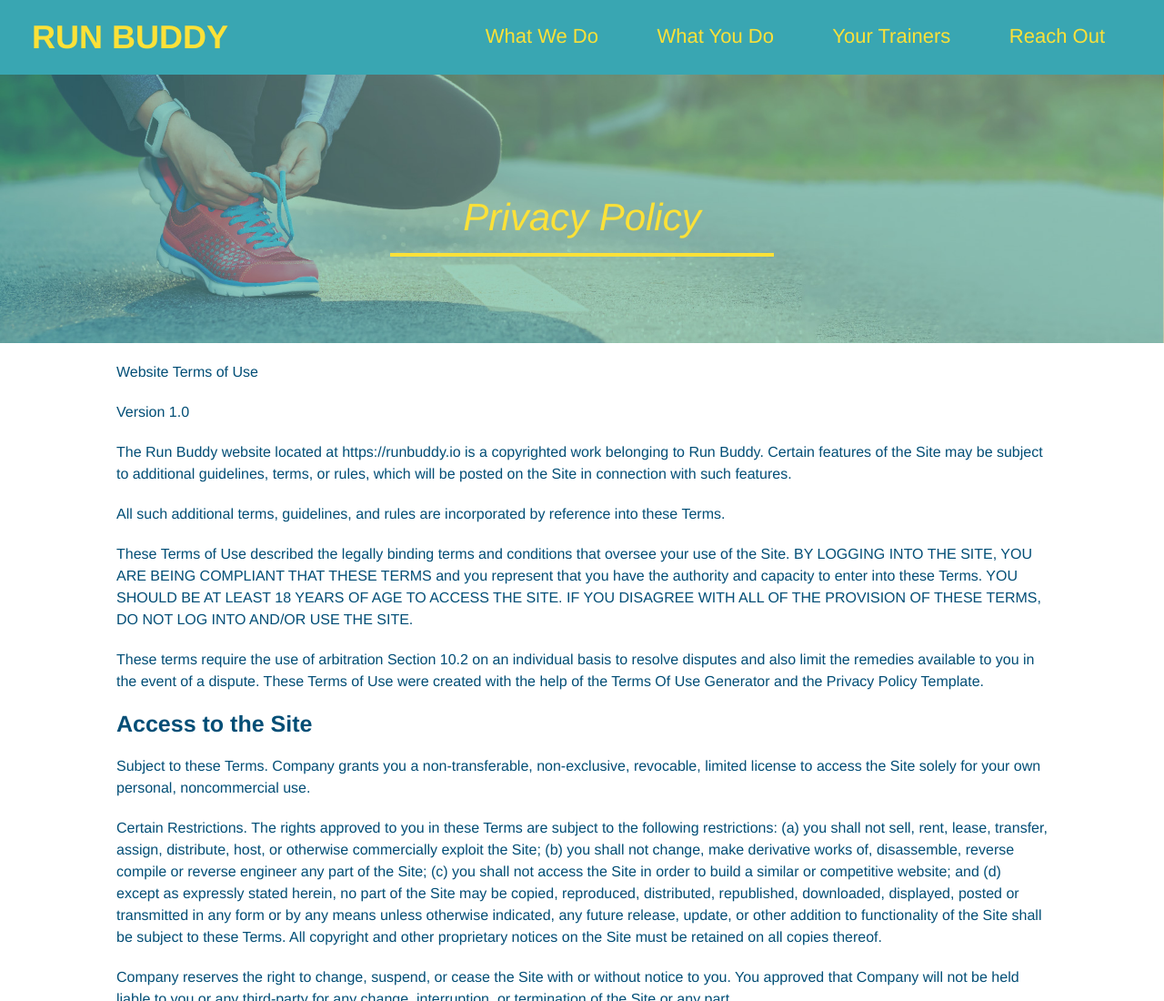
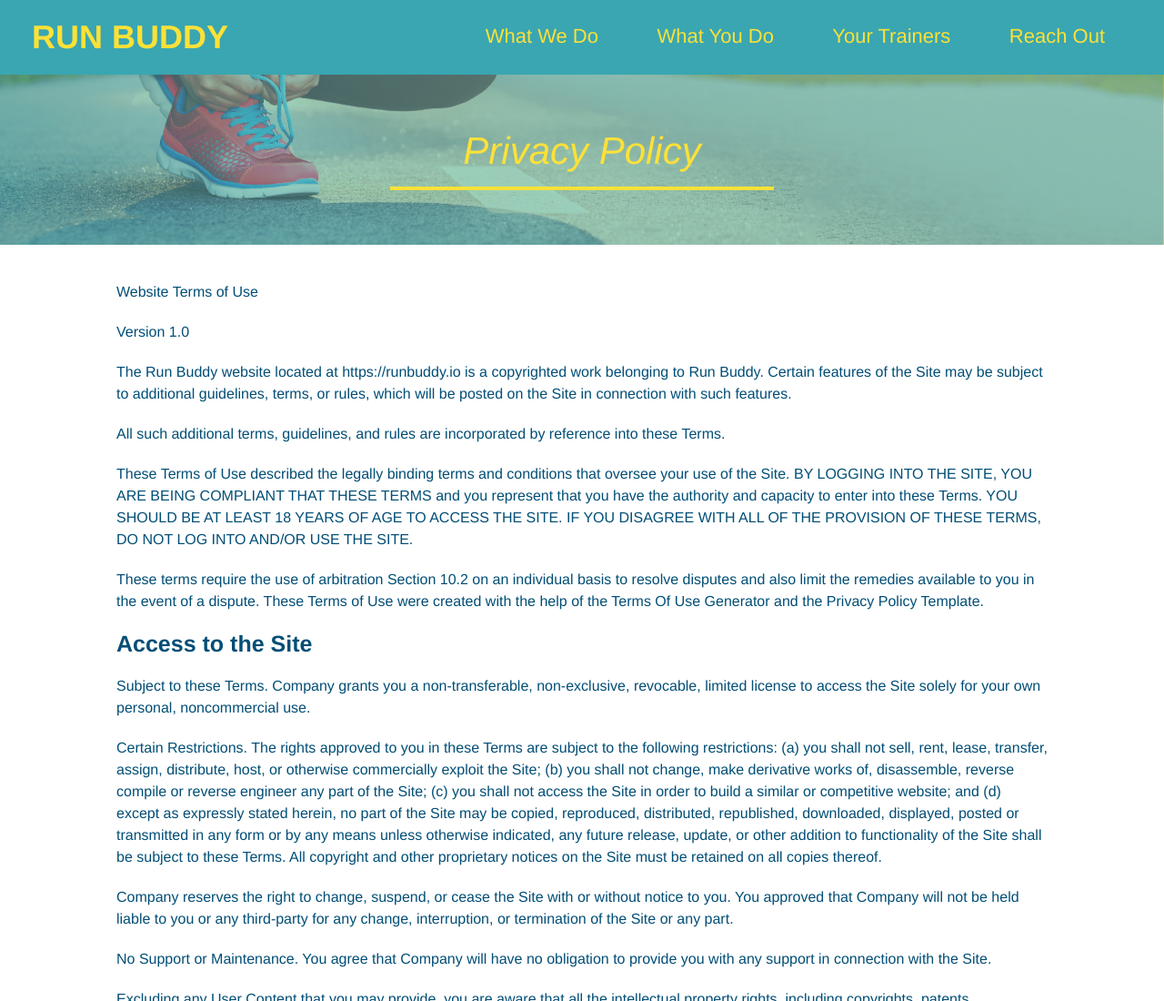
Before and after one commit to pab12/run-buddy, a plain HTML site: page privacy-policy.html in a window 1280 px wide. Shown: the top 1100 px of the page at 91% size. Drawn offline with Linux system fonts and the light colour scheme.

Commit message:
adjusted spacing and added descriptive comments in file

```diff
--- a/assets/css/secondary-styles.css
+++ b/assets/css/secondary-styles.css
@@ -1,15 +1,15 @@
 .hero {
     background-position: bottom;
-    height: 295px;
+    height: auto;
     text-align: center;
-    margin-bottom: 10px;
+    margin-bottom: 40px;
 }
-
+/* REACH OUT STYLES START */
 .page-title {
     color: #fce138;
     display: inline-block;
     border-bottom: 4px solid  #fce138;
-    padding-top: 133px;
+    padding-top: 0;
     padding-right: 80px;
     padding-bottom: 15px;
     padding-left: 80px;
--- a/assets/css/style.css
+++ b/assets/css/style.css
@@ -64,8 +64,12 @@ footer a {
     color: #024e76;
 }
 
+section {
+    padding: 60px;
+}
 
 
+/* Hero Style Start */
 .hero {
     background-image: url("../images/hero-bg.jpg");
     height:600px;
@@ -73,7 +77,7 @@ footer a {
     background-position: center;
     position: relative;
 }
-
+/* Hero Style End */
 .hero-form {
     border: 3px solid #024e76;
     background-color: #fce138;
@@ -121,10 +125,6 @@ footer a {
     text-align: center;
 }
 
-.intro h2 {
-
-}
-
 .intro p {
     line-height: 1.7;
     color: #39a6b2;
@@ -136,9 +136,6 @@ footer a {
 .steps {
     text-align: center;
     background: #fce138;
-}
-.steps h2 {
-
 }
 
 .section-title {
@@ -174,7 +171,7 @@ footer a {
 
 .steps p{
     color: #39a6b2;
-    font-size:23;
+    font-size:23px;
 }
 
 .steps span{
@@ -226,6 +223,7 @@ footer a {
     line-height: 1.3;
 }
 
+/* REACH OUT STYLES START */
 .contact {
     background:#024e76;
     text-align: center;
@@ -262,3 +260,5 @@ footer a {
 .contact-info a {
     color: #fce138;
 }
+
+/* REACH OUT STYLES END */
```
Also changed, not shown: index.html (+15 -5 lines).
